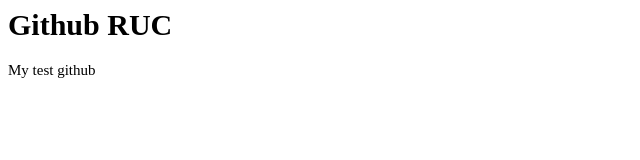
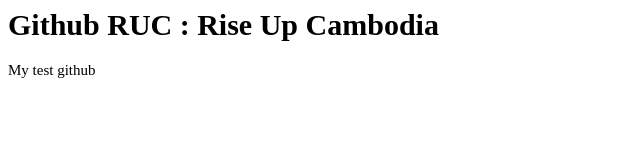
Before and after one commit to lengchiva/ruc_github.com, a plain HTML site: page index.html in a window 1280 px wide. Shown: the whole page, without its empty margins (0-640 px from the left). Drawn offline with Linux system fonts and the light colour scheme.

```diff
--- a/index.html
+++ b/index.html
@@ -3,7 +3,7 @@
 	<link rel="stylesheet" href="styles.css">
   </head>
   <body>
-      <h1>Github RUC </h1>
+      <h1>Github RUC : Rise Up Cambodia </h1>
       <p>My test github</p>
   </body>
 </html>
```
